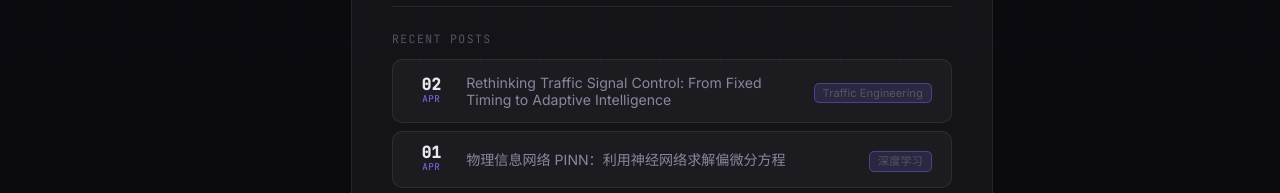
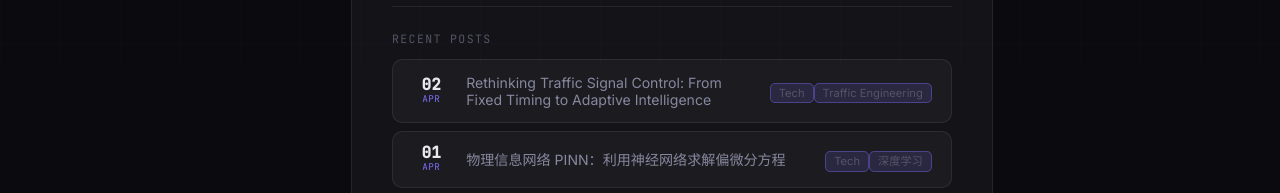
Before and after one commit to KaguraTart/blog, an Astro site: page / in a window 1280 px wide. Shown: the part 737-930 px from the top of the page. Built offline with nearby package versions, Linux system fonts and the light colour scheme; Astro itself is replaced by a stand-in of ours; some packages are replaced by stand-ins of ours.

Commit message:
fix: 主页Recent Posts标签显示分类

```diff
--- a/src/pages/index.astro
+++ b/src/pages/index.astro
@@ -85,7 +85,7 @@ const recentPosts = (await getCollection('blog', ({ data }) => !data.draft))
                     <div class="post-title">{post.data.title}</div>
                     {post.data.tags.length > 0 && (
                       <div class="post-tags">
-                        {post.data.tags.slice(0, 1).map(tag => <span class="post-tag">{tag}</span>)}
+                        {[post.data.category, ...post.data.tags.slice(0, 1)].map(tag => <span class="post-tag">{tag}</span>)}
                       </div>
                     )}
                   </a>
```
